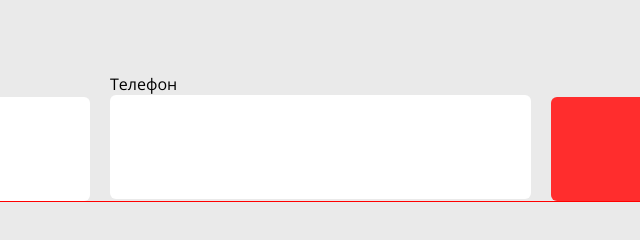
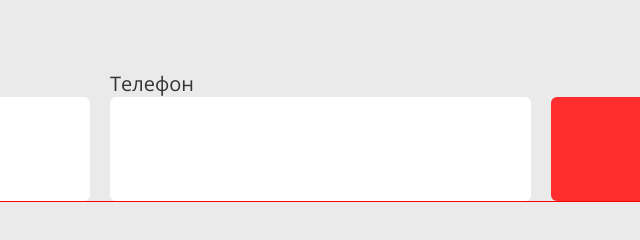
Before and after one commit to AlexeiPak/butterflies-pak, a website: page www/index.html in a window 1280 px wide. Shown: the part 2003-2243 px from the top of the page, 333-973 px from the left. Drawn offline with Linux system fonts and the light colour scheme; a web font is replaced by a local one.

Commit message:
первая страницагот

```diff
--- a/src/styles/blocks/_form.scss
+++ b/src/styles/blocks/_form.scss
@@ -11,7 +11,6 @@
 }
 
 .form-label {
-
   display: inline;
   margin-bottom: 8px;
   font-weight: 400;
--- a/www/index.html
+++ b/www/index.html
@@ -96,7 +96,7 @@
           </div>
 
           <div class="form-field">
-            <label for="phone" class="form-labe">Телефон</label>
+            <label for="phone" class="form-label">Телефон</label>
             <input id="phone" name="phone" type="tel" class="form-input">
           </div>
 
```
Also changed, not shown: www/style/style.css.
